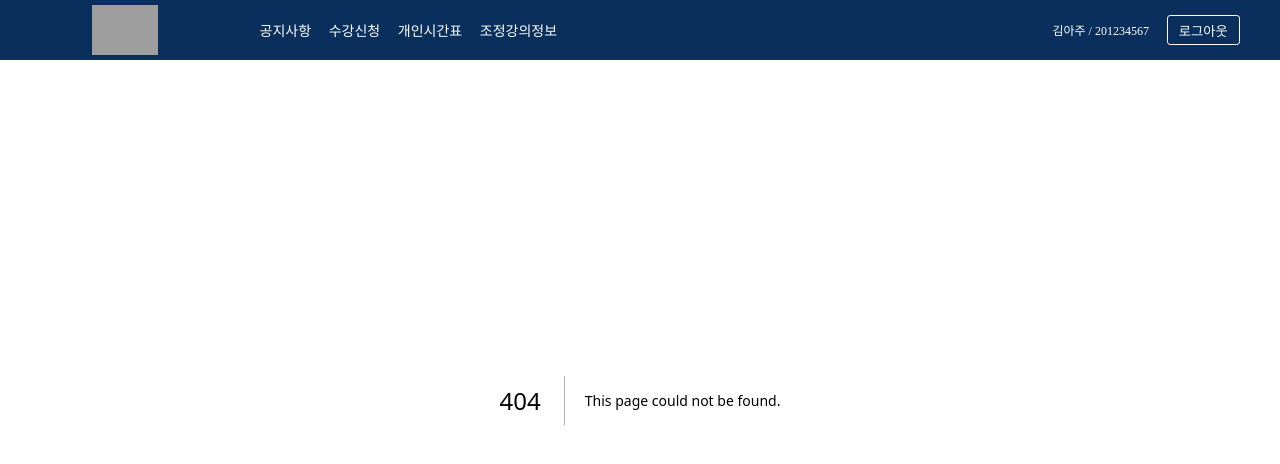
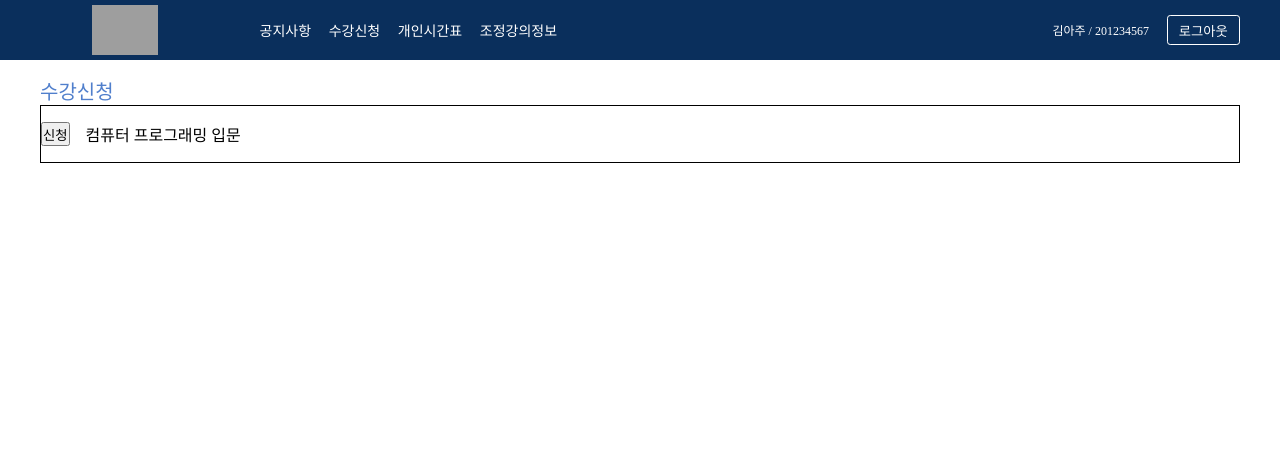
Before and after one commit to hjhj97/next-ajou-sugang, a Next.js app: page /apply in a window 1280 px wide. Before the commit this address had no page. Shown: the top 464 px of the page. Built offline with nearby package versions, Linux system fonts and the light colour scheme; grey boxes are pictures that could not be loaded.

Commit message:
feat : 수강신청 페이지

```diff
--- /dev/null
+++ b/mock/server.ts
@@ -0,0 +1,6 @@
+const WAIT_TIME = 1000;
+export const applyLecture = () => {
+  return new Promise<boolean>((resolve) => {
+    setTimeout(() => resolve(true), WAIT_TIME);
+  });
+};
--- /dev/null
+++ b/pages/apply/index.tsx
@@ -0,0 +1,27 @@
+import React from "react";
+import styles from "@/styles/apply.module.css";
+import { applyLecture } from "@/mock/server";
+
+function apply() {
+  const onClickApply = async () => {
+    //const res = await fetch("/api/apply", { method: "POST", body: "AB123" });
+    //const data = await res.json();
+    //console.log(data);
+    const res = await applyLecture();
+  };
+
+  return (
+    <div className={styles.container}>
+      <h1 className={styles.title}>수강신청</h1>
+
+      <div style={{ border: "1px solid black" }}>
+        <div style={{ display: "flex", gap: "1rem", padding: "1rem 0" }}>
+          <button onClick={onClickApply}>신청</button>
+          <p>컴퓨터 프로그래밍 입문</p>
+        </div>
+      </div>
+    </div>
+  );
+}
+
+export default apply;
--- /dev/null
+++ b/styles/apply.module.css
@@ -0,0 +1,8 @@
+.container {
+  margin-top: 1rem;
+}
+.container .title {
+  color: #507fcc;
+  font-size: 20px;
+  font-weight: 400;
+}
--- a/styles/layout.module.css
+++ b/styles/layout.module.css
@@ -2,4 +2,5 @@
   max-width: 1200px;
   min-width: 800px;
   margin: 0 auto;
+  padding-top: 60px;
 }
```
Also changed, not shown: pages/api/apply.ts (renamed from pages/api/hello.ts).
